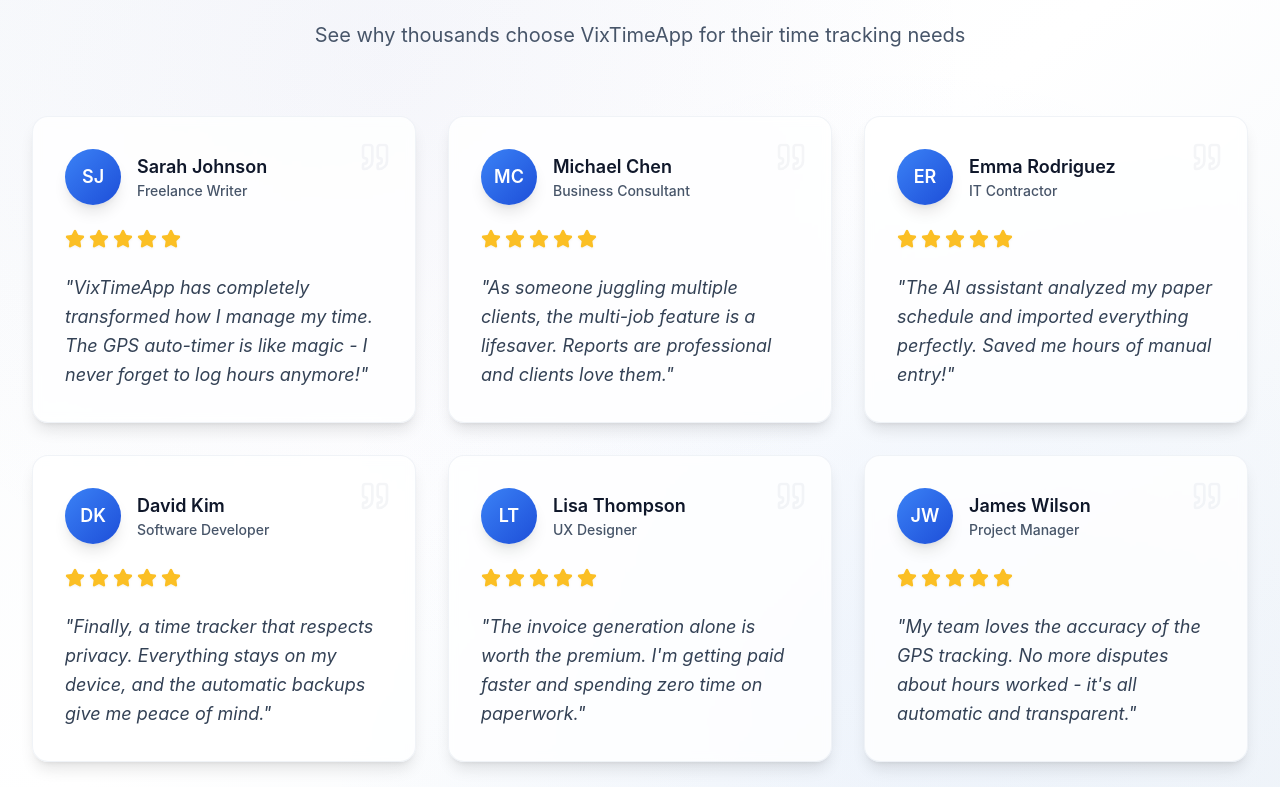
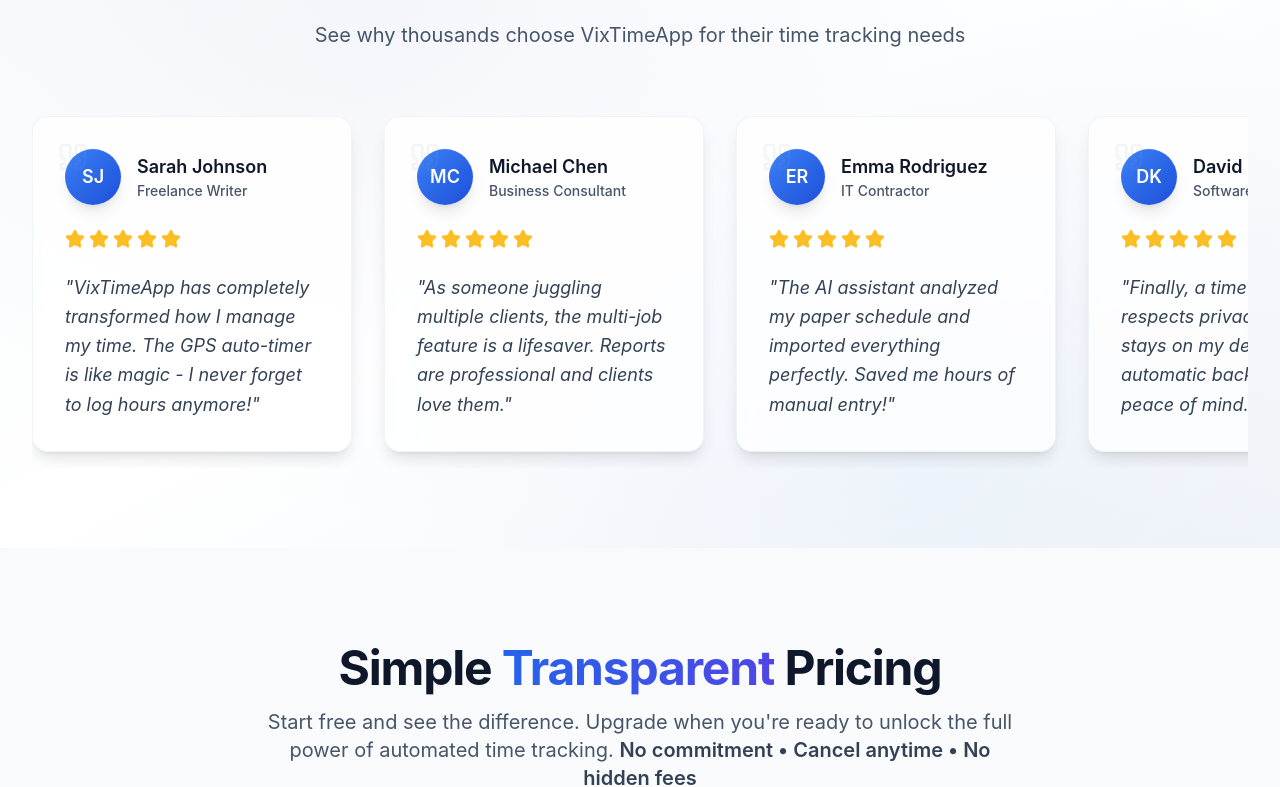
Before and after one commit to donia1222/worktrack-landing, a Next.js app: page / in a window 1280 px wide. Shown: the part 4440-5227 px from the top of the page. Built offline with nearby package versions, Linux system fonts and the light colour scheme.

Commit message:
“fixed14”

```diff
--- a/components/Testimonials.tsx
+++ b/components/Testimonials.tsx
@@ -74,20 +74,28 @@
           <p className="text-xl text-slate-600 max-w-3xl mx-auto leading-relaxed">{t("testimonials.description")}</p>
         </motion.div>
 
-        <div className="grid md:grid-cols-2 lg:grid-cols-3 gap-8">
+        <div className="overflow-x-auto scrollbar-hide">
+          <div className="flex gap-8 pb-4 min-w-max">
             {testimonials.map((testimonial, index) => (
               <motion.div
                 key={index}
-              initial={{ opacity: 0, y: 20 }}
-              whileInView={{ opacity: 1, y: 0 }}
+                initial={{ opacity: 0, x: 50 }}
+                whileInView={{ opacity: 1, x: 0 }}
                 viewport={{ once: true }}
                 transition={{ duration: 0.5, delay: index * 0.1 }}
-              className="group relative"
+                className="group relative flex-shrink-0 w-80"
               >
-              <div className="bg-white/80 backdrop-blur-sm rounded-2xl p-8 shadow-lg hover:shadow-2xl transition-all duration-300 border border-slate-200/50 hover:border-slate-300/50 hover:-translate-y-1">
-                <div className="absolute top-6 right-6 opacity-10 group-hover:opacity-20 transition-opacity">
+                <div className="bg-white/80 backdrop-blur-sm rounded-2xl p-8 shadow-lg hover:shadow-2xl transition-all duration-300 border border-slate-200/50 hover:border-slate-300/50 hover:-translate-y-1 h-full">
+                  <motion.div
+                    className="absolute top-6 left-6 opacity-10 group-hover:opacity-20"
+                    initial={{ x: -20, opacity: 0 }}
+                    whileInView={{ x: 0, opacity: 0.1 }}
+                    whileHover={{ x: 5, opacity: 0.2 }}
+                    viewport={{ once: true }}
+                    transition={{ duration: 0.6, delay: index * 0.15 }}
+                  >
                     <Quote className="w-8 h-8 text-slate-400" />
-                </div>
+                  </motion.div>
 
                   <div className="flex items-center gap-4 mb-6">
                     <div className="w-14 h-14 bg-gradient-to-br from-blue-500 to-blue-700 rounded-full flex items-center justify-center text-white font-semibold text-lg shadow-lg">
@@ -111,6 +119,7 @@
             ))}
           </div>
         </div>
+      </div>
     </section>
   )
 }
```
Lines whose indentation alone changed are shown as unchanged.
